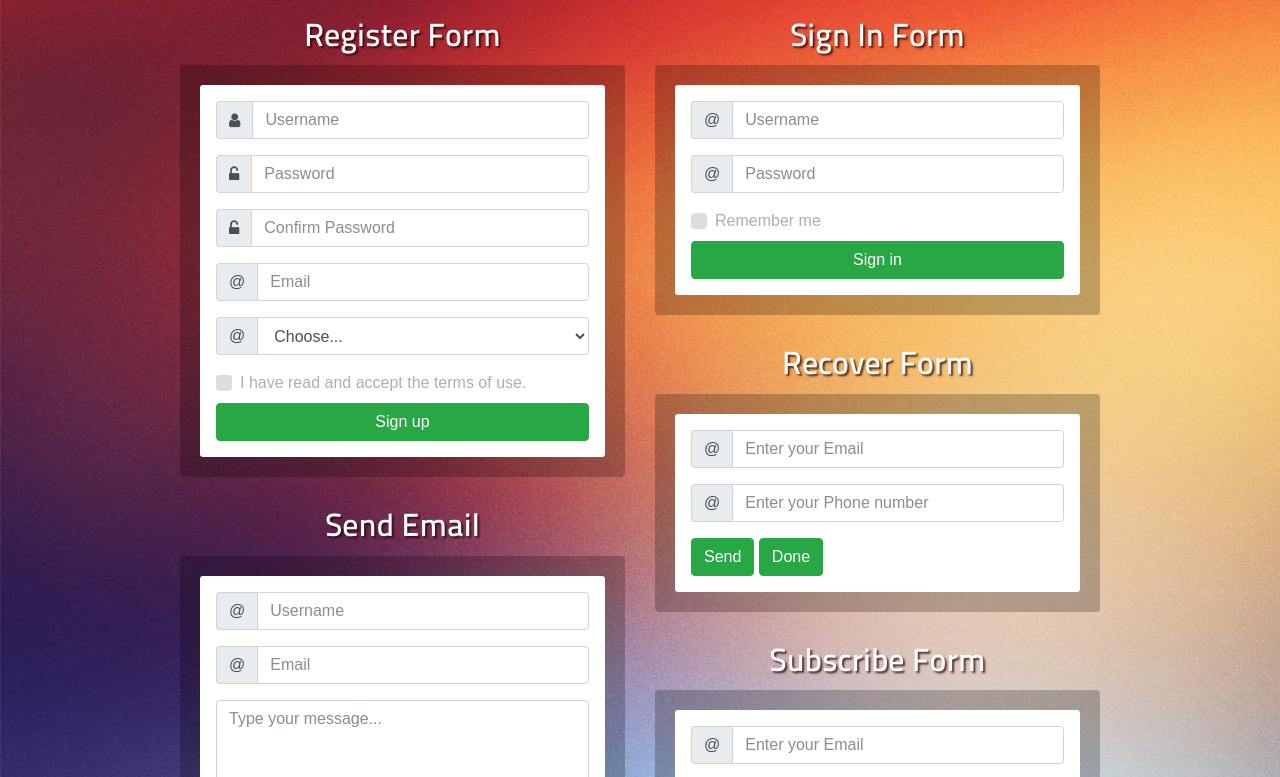
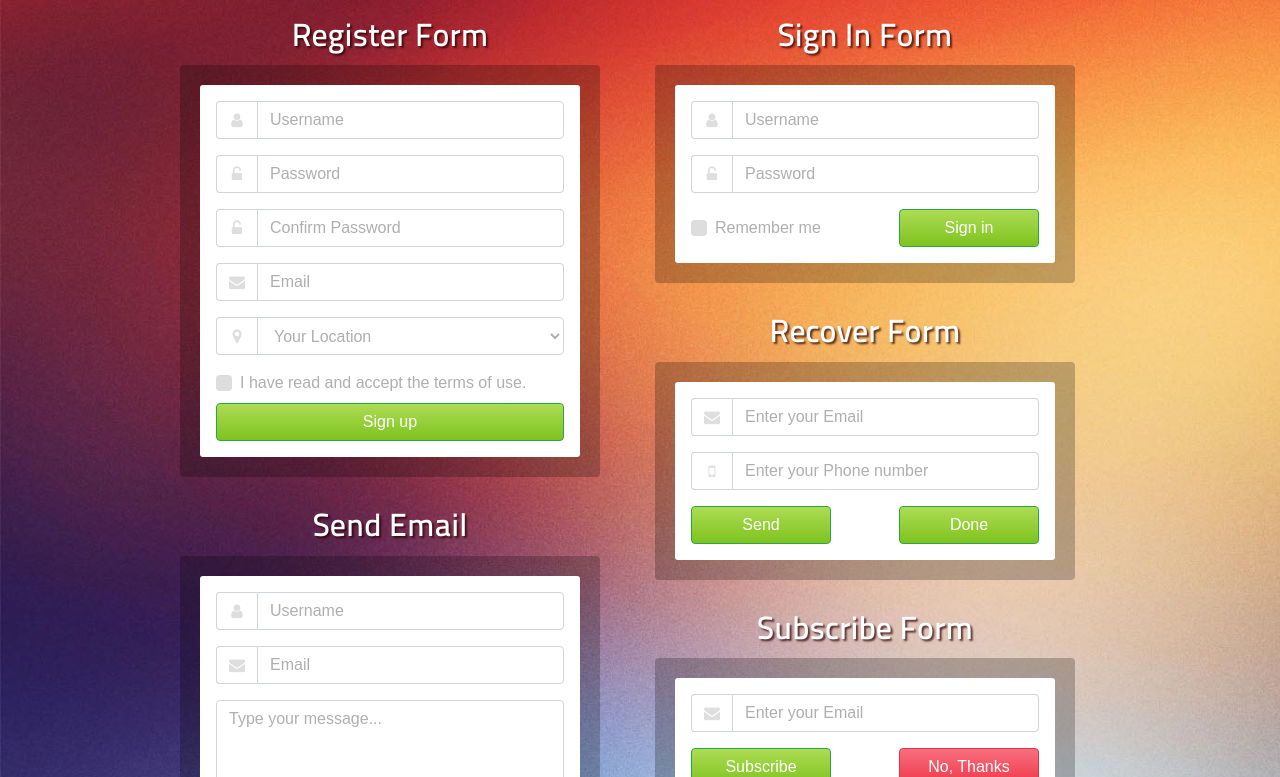
Before and after one commit to KP1976/Weekly-WebDev-Challenge-1-Bootstrap4beta, a plain HTML site: page index.html in a window 1280 px wide. Shown: the part 171-948 px from the top of the page. Drawn offline with nearby package versions, Linux system fonts and the light colour scheme.

Commit message:
22-11 (2)

```diff
--- a/index.html
+++ b/index.html
@@ -40,7 +40,7 @@
                 <div class="form-group">
                   <label class="sr-only" for="FormInputGroup">Username</label>
                   <div class="input-group mb-2 mr-sm-2 mb-sm-0">
-                    <div class="input-group-addon"><span class="fa fa-user" aria-hidden="true"></span></div>
+                    <div class="input-group-addon bg-white"><span class="fa fa-user" aria-hidden="true"></span></div>
                     <input type="text" class="form-control" id="inlineFormInputGroup" placeholder="Username">
                   </div>
                 </div>
@@ -48,7 +48,7 @@
                 <div class="form-group">
                   <label class="sr-only" for="FormInputGroup">Password</label>
                   <div class="input-group mb-2 mr-sm-2 mb-sm-0">
-                    <div class="input-group-addon"><span class="fa fa-unlock-alt" aria-hidden="true"></span></div>
+                    <div class="input-group-addon bg-white"><span class="fa fa-unlock-alt" aria-hidden="true"></span></div>
                     <input type="password" class="form-control" id="inlineFormInputGroup" placeholder="Password">
                   </div>
                 </div>
@@ -56,7 +56,7 @@
                 <div class="form-group">
                   <label class="sr-only" for="FormInputGroup">Confirm Password</label>
                   <div class="input-group mb-2 mr-sm-2 mb-sm-0">
-                    <div class="input-group-addon"><span class="fa fa-unlock-alt" aria-hidden="true"></span></div>
+                    <div class="input-group-addon bg-white"><span class="fa fa-unlock-alt" aria-hidden="true"></span></div>
                     <input type="password" class="form-control" id="inlineFormInputGroup" placeholder="Confirm Password">
                   </div>
                 </div>
@@ -64,7 +64,7 @@
                 <div class="form-group">
                   <label class="sr-only" for="FormInputGroup">Email</label>
                   <div class="input-group mb-2 mr-sm-2 mb-sm-0">
-                    <div class="input-group-addon">@</div>
+                    <div class="input-group-addon bg-white"><span class="fa fa-envelope" aria-hidden="true"></span></div>
                     <input type="email" class="form-control" id="inlineFormInputGroup" placeholder="Email">
                   </div>
                 </div>
@@ -72,9 +72,9 @@
                 <div class="form-group">
                   <label class="sr-only" for="FormInputGroup">Your Location</label>
                   <div class="input-group mb-2 mr-sm-2 mb-sm-0">
-                    <div class="input-group-addon">@</div>
+                    <div class="input-group-addon bg-white"><span class="fa fa-map-marker" aria-hidden="true"></span></div>
                     <select class="form-control" id="inlineFormCustomSelect">
-                      <option selected>Choose...</option>
+                      <option selected>Your Location</option>
                       <option value="1">One</option>
                       <option value="2">Two</option>
                       <option value="3">Three</option>
@@ -102,7 +102,7 @@
                 <div class="form-group">
                   <label class="sr-only" for="FormInputGroup">Your Name</label>
                   <div class="input-group mb-2 mr-sm-2 mb-sm-0">
-                    <div class="input-group-addon">@</div>
+                    <div class="input-group-addon bg-white"><span class="fa fa-user" aria-hidden="true"></span></div>
                     <input type="text" class="form-control" id="inlineFormInputGroup" placeholder="Username">
                   </div>
                 </div>
@@ -110,7 +110,7 @@
                 <div class="form-group">
                   <label class="sr-only" for="FormInputGroup">Your Email</label>
                   <div class="input-group mb-2 mr-sm-2 mb-sm-0">
-                    <div class="input-group-addon">@</div>
+                    <div class="input-group-addon bg-white"><span class="fa fa-envelope" aria-hidden="true"></span></div>
                     <input type="email" class="form-control" id="inlineFormInputGroup" placeholder="Email">
                   </div>
                 </div>
@@ -144,7 +144,7 @@
                 <div class="form-group">
                   <label class="sr-only" for="FormInputGroup">Userame</label>
                   <div class="input-group mb-2 mr-sm-2 mb-sm-0">
-                    <div class="input-group-addon">@</div>
+                    <div class="input-group-addon bg-white"><span class="fa fa-user" aria-hidden="true"></span></div>
                     <input type="text" class="form-control" id="inlineFormInputGroup" placeholder="Username">
                   </div>
                 </div>
@@ -152,18 +152,20 @@
                 <div class="form-group">
                   <label class="sr-only" for="FormInputGroup">Password</label>
                   <div class="input-group mb-2 mr-sm-2 mb-sm-0">
-                    <div class="input-group-addon">@</div>
+                    <div class="input-group-addon bg-white"><span class="fa fa-unlock-alt" aria-hidden="true"></span></div>
                     <input type="password" class="form-control" id="inlineFormInputGroup" placeholder="Password">
                   </div>
                 </div>
 
-                <label class="custom-control custom-checkbox">
-                  <input type="checkbox" class="custom-control-input">
-                  <span class="custom-control-indicator"></span>
-                  <span class="custom-control-description">Remember me</span>
-                </label>
+                <div class="d-flex justify-content-between align-items-center">
+                  <label class="custom-control custom-checkbox mb-0">
+                    <input type="checkbox" class="custom-control-input">
+                    <span class="custom-control-indicator"></span>
+                    <span class="custom-control-description">Remember me</span>
+                  </label>
 
-                <button class="btn btn-success btn-block" type="submit">Sign in</button>
+                  <button class="btn btn-success button-small" type="submit">Sign in</button>
+                </div>
               </form>
             </div>
           </section>
@@ -177,7 +179,7 @@
                 <div class="form-group">
                   <label class="sr-only" for="FormInputGroup">Enter your Email</label>
                   <div class="input-group mb-2 mr-sm-2 mb-sm-0">
-                    <div class="input-group-addon">@</div>
+                    <div class="input-group-addon bg-white"><span class="fa fa-envelope" aria-hidden="true"></span></div>
                     <input type="email" class="form-control" id="inlineFormInputGroup" placeholder="Enter your Email">
                   </div>
                 </div>
@@ -185,13 +187,15 @@
                 <div class="form-group">
                   <label class="sr-only" for="FormInputGroup">Enter your Phone number</label>
                   <div class="input-group mb-2 mr-sm-2 mb-sm-0">
-                    <div class="input-group-addon">@</div>
+                    <div class="input-group-addon bg-white"><i class="fa fa-mobile" aria-hidden="true"></i></div>
                     <input type="tel" class="form-control" id="inlineFormInputGroup" placeholder="Enter your Phone number">
                   </div>
                 </div>
 
-                <button class="btn btn-success" type="button">Send</button>
-                <button class="btn btn-success" type="button">Done</button>
+                <div class="d-flex justify-content-between">
+                  <button class="btn btn-success button-small" type="button">Send</button>
+                  <button class="btn btn-success button-small" type="button">Done</button>
+                </div>
               </form>
             </div>
           </section>
@@ -205,13 +209,15 @@
                 <div class="form-group">
                   <label class="sr-only" for="FormInputGroup">Enter your Email</label>
                   <div class="input-group mb-2 mr-sm-2 mb-sm-0">
-                    <div class="input-group-addon">@</div>
+                    <div class="input-group-addon bg-white"><span class="fa fa-envelope" aria-hidden="true"></span></div>
                     <input type="email" class="form-control" id="inlineFormInputGroup" placeholder="Enter your Email">
                   </div>
                 </div>
 
-                <button class="btn btn-success" type="button">Subscribe</button>
-                <button class="btn btn-danger" type="button">No, Thanks</button>
+                <div class="d-flex justify-content-between">
+                  <button class="btn btn-success button-small" type="button">Subscribe</button>
+                  <button class="btn btn-danger button-small" type="button">No, Thanks</button>
+                </div>
               </form>
             </div>
           </section>
--- a/scss/_custom.scss
+++ b/scss/_custom.scss
@@ -1,13 +1,15 @@
 $red: #f03747;
 $red-light: #f76f7f;
 $red-dark: #a2202a;
+
 $green: #7ec31f;
 $green-light: #addc54;
-$green-dark: #3b9a00 ;
+$green-dark: #3b9a00;
+
 $white: #fff;
 
 $gray: #afafaf;
-$gray-light: lighten($gray, 40%);
+$gray-light: #dedede;
 
 $text-primary: $white;
 
@@ -15,5 +17,4 @@ $font-size-base: 1.4rem;
 $display1-size: 12vw;
 $lead-font-size: 2rem;
 
-$btn-padding-y: .7em;
-$btn-padding-x: 2em;
+$btn-width: 8.75rem;
--- a/scss/styles.scss
+++ b/scss/styles.scss
@@ -29,6 +29,16 @@
   margin-bottom: 2em;
 }
 
+.sign-in-form,
+.send-email,
+.recover-form,
+.register-form,
+.subscribe-form {
+  @media (min-width: 992px) {
+    width: 94.385%;
+  }
+}
+
 .border-box {
   background-color: rgba(0, 0, 0, 0.23);
   border-radius: 4px;
@@ -39,3 +49,42 @@
   border-radius: 3px;
   padding: 1em;
 }
+
+.fa {
+  color: $gray-light;
+  width: 16px;
+}
+
+.button-small {
+  width: $btn-width;
+}
+
+.form-control,
+.form-control::placeholder,
+.form-control::-webkit-input-placeholder {
+  color: $gray;
+}
+
+.form-control:focus {
+  border-color: #addc54;
+  outline: 0;
+  box-shadow: 0 0 0 0.2rem rgba(163,216,64,.25);
+}
+
+.custom-control-input:checked~.custom-control-indicator {
+  background-color: #addc54;
+}
+
+.btn-success {
+  background: linear-gradient(to bottom, #addc54 0%,#7ec31f 100%);
+}
+
+.btn-danger {
+  background: linear-gradient(to bottom, #f76f7f 0%,#f03747 100%);
+}
+
+
+option:checked {
+  background-color: #addc54;
+  border-color: #fff;
+}
```
Also changed, not shown: css/main.css.
